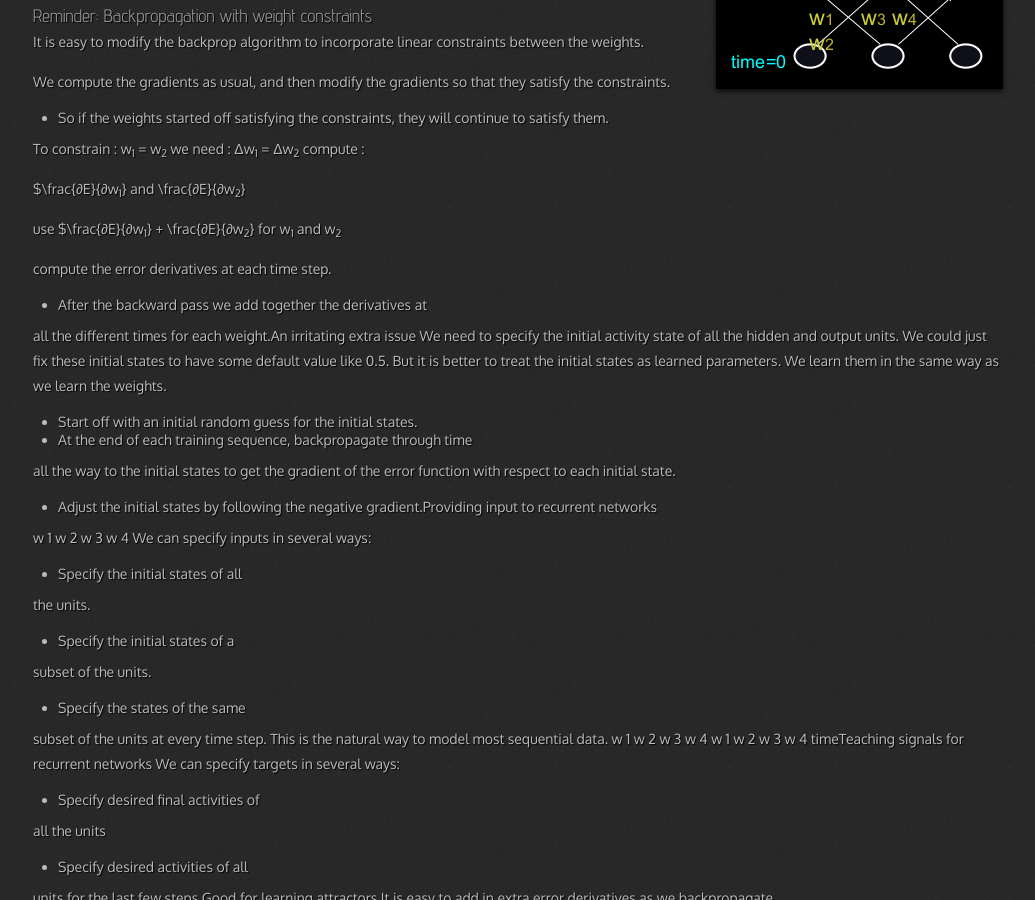
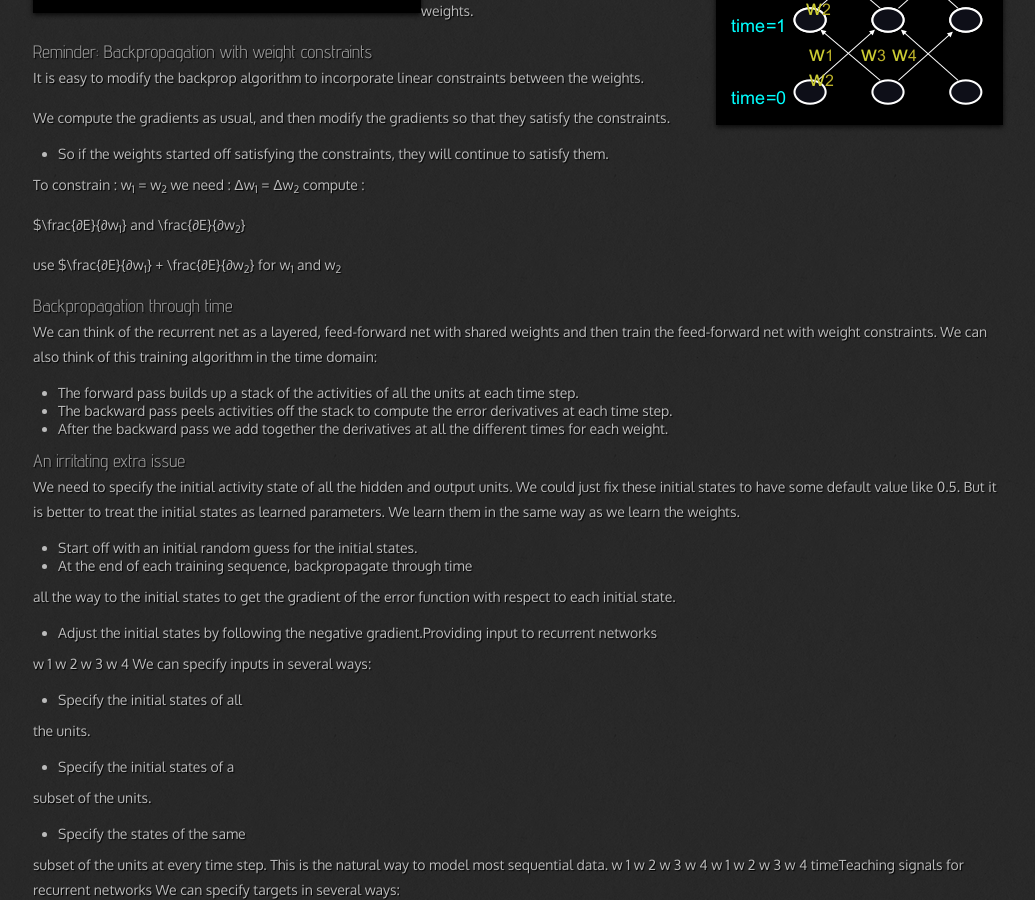
Before and after one commit to 0--key/0--key.github.io, a Jekyll site: the page built from _posts/2017-05-01-recurrent-ann.html, in a window 1280 px wide and 900 px high, scrolled down 5607 px. Shown: the whole window, without its empty margins (22-1057 px from the left). Built offline with Jekyll 4.4.1, drawn with Linux system fonts in a browser that asks for light colours; nearby versions of some CDN libraries; comment, search, counter and statistics services are not loaded; some of the changed text lies outside the part shown.

Commit message:
Furthere article elaboration

```diff
--- a/_posts/2017-05-01-recurrent-ann.html
+++ b/_posts/2017-05-01-recurrent-ann.html
@@ -19,17 +19,19 @@ tags: [architecture, overview, recurrent network]
 <li><a href="#org6529830">Linear Dynamical Systems(engineers love them!)</a></li>
 <li><a href="#org63f1845">Hidden Markov Models (computer scientists love them!)</a></li>
 <li><a href="#org5fa5140">A fundamental limitation of HMMs</a></li>
-<li><a href="#orgf508f1b">Recurrent neural networks</a></li>
+<li><a href="#org5af5617">Recurrent neural networks</a></li>
 <li><a href="#org432b994">Do generative models need to be stochastic?</a></li>
-<li><a href="#org5af5617">Recurrent neural networks</a></li>
-<li><a href="#org7e246e9">Transcript</a></li>
+<li><a href="#orgcdeac02">Recurrent neural networks</a></li>
+<li><a href="#org70a84df">Transcript</a></li>
 </ul>
 </li>
 <li><a href="#orgf5ba516">Training RNNs with backpropagation</a>
 <ul>
 <li><a href="#orgea0056b">The equvalence between feedforward nets and recurrent nets</a></li>
 <li><a href="#org48f5d01">Reminder: Backpropagation with weight constraints</a></li>
-<li><a href="#org70a84df">Transcript</a></li>
+<li><a href="#org565b5ea">Backpropagation through time</a></li>
+<li><a href="#org04f240b">An irritating extra issue</a></li>
+<li><a href="#org8b8cb3f">Transcript</a></li>
 </ul>
 </li>
 </ul>
@@ -224,9 +226,9 @@ the first half of an utterance needs to convey to the second half.
 </div>
 </div>
 
-<div id="outline-container-orgf508f1b" class="outline-3">
-<h3 id="orgf508f1b">Recurrent neural networks</h3>
-<div class="outline-text-3" id="text-orgf508f1b">
+<div id="outline-container-org5af5617" class="outline-3">
+<h3 id="org5af5617">Recurrent neural networks</h3>
+<div class="outline-text-3" id="text-org5af5617">
 <p>
 time &rarr;
 </p>
@@ -274,9 +276,9 @@ linear dynamical system or hidden Markov model.</li>
 </div>
 </div>
 
-<div id="outline-container-org5af5617" class="outline-3">
-<h3 id="org5af5617">Recurrent neural networks</h3>
-<div class="outline-text-3" id="text-org5af5617">
+<div id="outline-container-orgcdeac02" class="outline-3">
+<h3 id="orgcdeac02">Recurrent neural networks</h3>
+<div class="outline-text-3" id="text-orgcdeac02">
 <p>
 What kinds of behaviour can RNNs exhibit?
 </p>
@@ -303,9 +305,9 @@ recognizer).</li>
 </div>
 
 
-<div id="outline-container-org7e246e9" class="outline-3">
-<h3 id="org7e246e9">Transcript</h3>
-<div class="outline-text-3" id="text-org7e246e9">
+<div id="outline-container-org70a84df" class="outline-3">
+<h3 id="org70a84df">Transcript</h3>
+<div class="outline-text-3" id="text-org70a84df">
 <p>
 In this video, I am going to give an overview of various types of
 models that have been used for sequences. I'll start with the
@@ -659,16 +661,33 @@ for w<sub>1</sub> and w<sub>2</sub>
 </div>
 </div>
 
+<div id="outline-container-org565b5ea" class="outline-3">
+<h3 id="org565b5ea">Backpropagation through time</h3>
+<div class="outline-text-3" id="text-org565b5ea">
 <p>
-compute the error derivatives at each time step.
+We can think of the recurrent net as a layered, feed-forward
+net with shared weights and then train the feed-forward net
+with weight constraints.
+We can also think of this training algorithm in the time domain:
 </p>
+
 <ul class="org-ul">
-<li>After the backward pass we add together the derivatives at</li>
+<li>The forward pass builds up a stack of the activities of all the
+units at each time step.</li>
+<li>The backward pass peels activities off the stack to compute the
+error derivatives at each time step.</li>
+<li>After the backward pass we add together the derivatives at all
+the different times for each weight.</li>
 </ul>
+</div>
+</div>
+
+
+<div id="outline-container-org04f240b" class="outline-3">
+<h3 id="org04f240b">An irritating extra issue</h3>
+<div class="outline-text-3" id="text-org04f240b">
 <p>
-all the different times for each weight.An irritating extra issue
-We need to specify the initial activity state of all the hidden and output
-units.
+We need to specify the initial activity state of all the hidden and output units.
 We could just fix these initial states to have some default value like 0.5.
 But it is better to treat the initial states as learned parameters.
 We learn them in the same way as we learn the weights.
@@ -1147,9 +1166,9 @@ y inputs from the currently most active character.
 </div>
 
 
-<div id="outline-container-org70a84df" class="outline-3">
-<h3 id="org70a84df">Transcript</h3>
-<div class="outline-text-3" id="text-org70a84df">
+<div id="outline-container-org8b8cb3f" class="outline-3">
+<h3 id="org8b8cb3f">Transcript</h3>
+<div class="outline-text-3" id="text-org8b8cb3f">
 <p>
 In this video, I'm going to talk about the back propagation through
 time algorithm. It's the standard way to train or recurrence your
```
